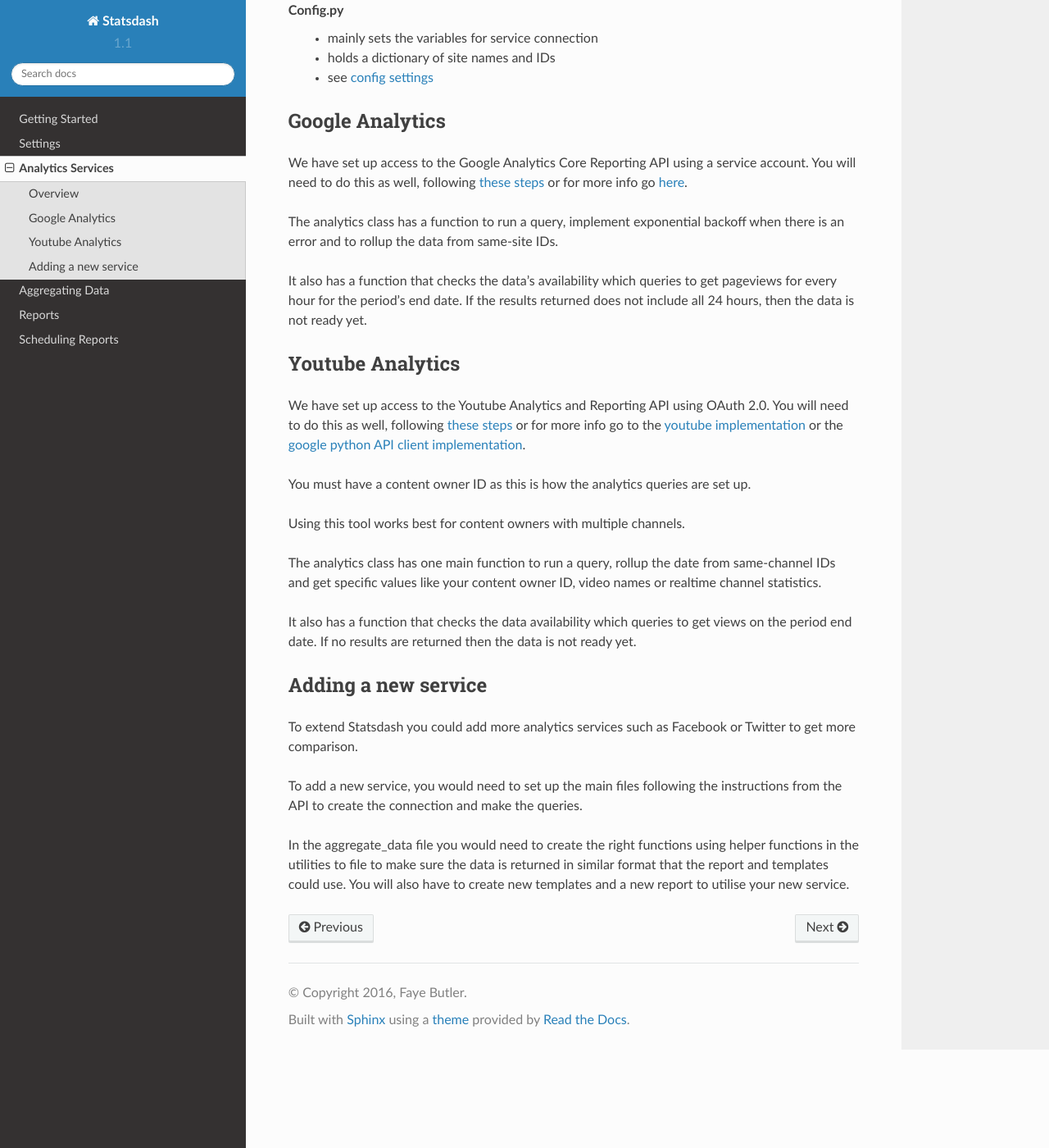
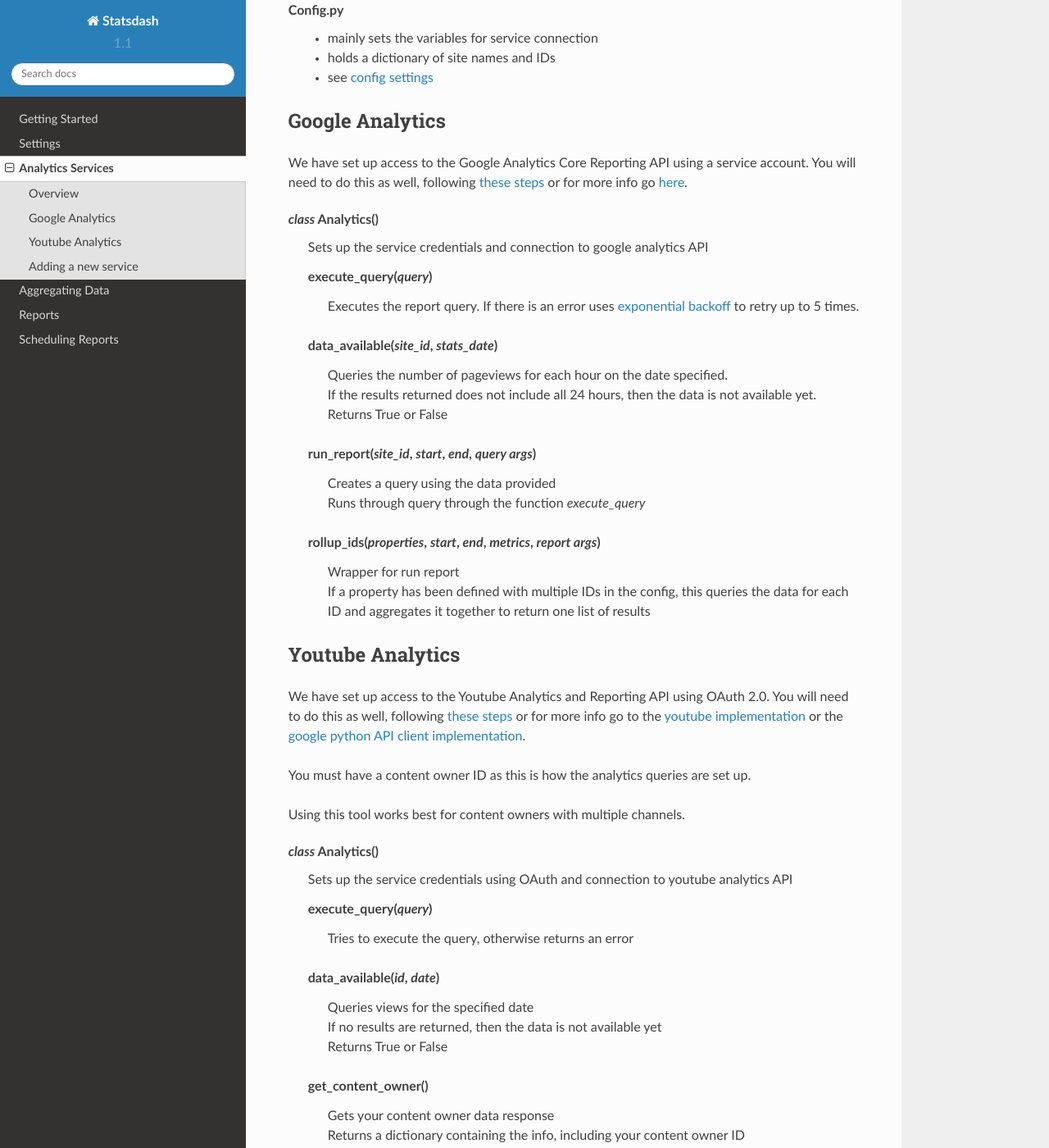
Before and after one commit to gamernetwork/gastatsdash, a Sphinx documentation site: the page built from docs/analytics_service.rst, in a window 1280 px wide and 1400 px high, scrolled down 563 px. Shown: the whole window at 82% size. Built offline with Sphinx 7.4.7 and the Read the Docs theme 2.0.0, drawn with Linux system fonts in a browser that asks for light colours; some of the changed text lies outside the part shown.

Commit message:
updating and adding reference for analytics classes

```diff
--- a/docs/analytics_service.rst
+++ b/docs/analytics_service.rst
@@ -3,7 +3,7 @@
 ==================
 
 Overview
---------
+---------
 
 Reports can be made using multiple different services. This is to help enable comparison across different platforms. So far Google Analytics and Youtube Analytics have been integrated, but other services such as Facebook or Twitter could be added.
 
@@ -24,16 +24,33 @@
   - see :ref:`config settings <config_settings>`
 
 Google Analytics
----------------
+-----------------
 
 We have set up access to the Google Analytics Core Reporting API using a service account. You will need to do this as well, following :ref:`these steps <service_account>` or for more info go `here <https://developers.google.com/analytics/devguides/reporting/core/v3/quickstart/service-py>`_.
 
-The analytics class has a function to run a query, implement exponential backoff when there is an error and to rollup the data from same-site IDs.
+*class* Analytics()
+    Sets up the service credentials and connection to google analytics API
 
-It also has a function that checks the data's availability which queries to get pageviews for every hour for the period's end date. If the results returned does not include all 24 hours, then the data is not ready yet.
+    execute_query(*query*)
+        | Executes the report query. If there is an error uses `exponential backoff <https://developers.google.com/analytics/devguides/reporting/core/v3/coreErrors>`_ to retry up to 5 times.
+
+.. _ga-data-available:
+
+    data_available(*site_id*, *stats_date*)
+        | Queries the number of pageviews for each hour on the date specified.
+        | If the results returned does not include all 24 hours, then the data is not available yet.
+        | Returns True or False
+
+    run_report(*site_id*, *start*, *end*, *query args*)
+        | Creates a query using the data provided
+        | Runs through query through the function *execute_query*
+
+    rollup_ids(*properties*, *start*, *end*, *metrics*, *report args*)
+        | Wrapper for run report
+        | If a property has been defined with multiple IDs in the config, this queries the data for each ID and aggregates it together to return one list of results
 
 Youtube Analytics
------------------
+------------------
 
 We have set up access to the Youtube Analytics and Reporting API using OAuth 2.0. You will need to do this as well, following :ref:`these steps <oauth_account>` or for more info go to the `youtube implementation <https://developers.google.com/youtube/reporting/guides/authorization>`_ or the `google python API client implementation <https://developers.google.com/api-client-library/python/guide/aaa_oauth>`_.
 
@@ -42,10 +59,46 @@
 
 Using this tool works best for content owners with multiple channels.
 
-The analytics class has one main function to run a query, rollup the date from same-channel IDs and get specific values like your content owner ID, video names or realtime channel statistics.
+*class* Analytics()
+    Sets up the service credentials using OAuth and connection to youtube analytics API
 
-It also has a function that checks the data availability which queries to get views on the period end date. If no results are returned then the data is not ready yet.
+    execute_query(*query*)
+        | Tries to execute the query, otherwise returns an error
 
+.. _youtube-data-available:
+
+    data_available(*id*, *date*)
+        | Queries views for the specified date
+        | If no results are returned, then the data is not available yet
+        | Returns True or False
+
+    get_content_owner()
+        | Gets your content owner data response
+        | Returns a dictionary containing the info, including your content owner ID
+
+    get_channel_id()
+        | Gets the list of channels owned by the content owner ID
+        | Returns a dictionary response containing the info
+
+    get_stats(*id*)
+        | Gets the current, real time statistics of the channel defined by *id*
+        | Returns a dictionary response
+
+    rollup_stats(*ids*)
+        | Wrapper for get stats
+        | If a channel has been defined with multiple IDs, this queries and rolls up the data from the *get_stats* function to return as one result
+
+    run_analytics_report(*start_date*, *end_date*, *metrics*, *dimensions*, *filters*, *extra args*)
+        | Creates a query using the data provided and the content owner ID
+        | Runs the query through the *execute_query* function
+
+    rollup_ids(*ids*, *start*, *end*, *query args*)
+        | Wrapper for run analytics report
+        | If a channel has multiple IDs, this queries and rolls up the data from the *run_analytics_report* function to return the data as one result
+
+    get_video(*id*)
+        | Given the *id* of a video gets the data for that video
+        | Returns a dictionary of info, including the name, channel etc
 
 Adding a new service
 --------------------
--- a/docs/scheduler.rst
+++ b/docs/scheduler.rst
@@ -35,7 +35,7 @@
 
 This can mean reports will want to send when the data isn't ready. We have a check set up to make reports wait until the data is ready.
 
-Each analytics class has a data availability check function set up.
+Each analytics class has a data availability check function set up. See :ref:`youtube check <youtube-data-available>` and :ref:`ga check <ga-data-available>`
 
 
 Errors
```
